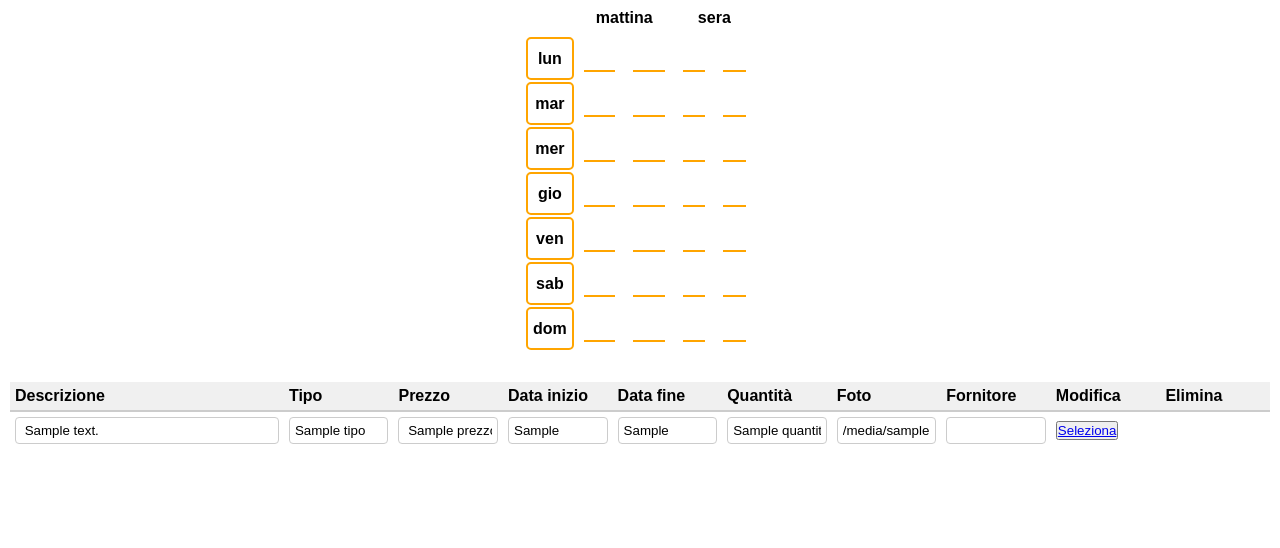
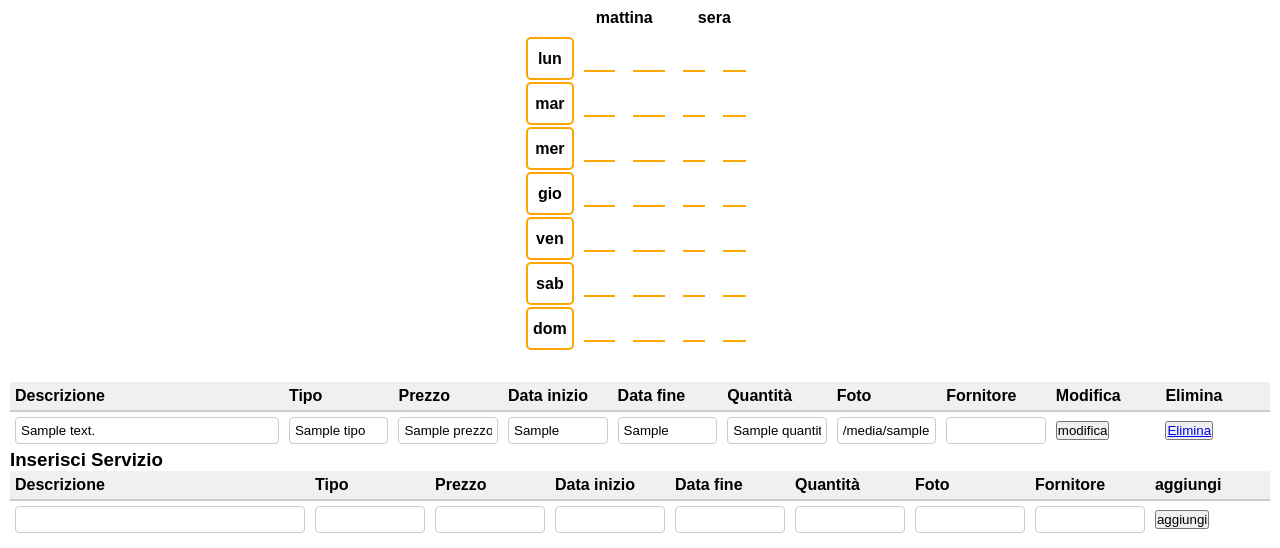
Before and after one commit to tonylm00/BEvent, a Flask app: page /fornitori in a window 1280 px wide. Shown: the part 673-1221 px from the top of the page. Before the commit the page ends 1117 px from the top, so only its background shows below. Run offline with Flask 3, Linux system fonts and the light colour scheme; a database or web service that is not in the repository returns one stand-in record (values such as "Sample title").

Commit message:
conclusa l'implementazione delle seguenti funzioni:Aggiunta,modifica ed elimnina. rimane però da gestire il formato dei campi e la consistenza delle operazioni

```diff
--- a/BEvent_app/Fornitori/FornitoriController.py
+++ b/BEvent_app/Fornitori/FornitoriController.py
@@ -1,5 +1,5 @@
-from flask import Flask, render_template, Blueprint
-from .FornitoriService import get_tutti_servizi,elimina
+from flask import Flask, render_template, Blueprint,request
+from .FornitoriService import get_tutti_servizi,elimina,modifica,aggiungi
 from BEvent_app import Routes
 from flask import redirect, url_for
 
@@ -20,3 +20,36 @@ def elimina_servizio(servizio_id):
     print(servizio_id)
     elimina(servizio_id)
     return redirect(url_for('Fornitori.visualizza'))
+
+@Fornitori.route('/modifica/<servizio_id>',methods=['POST'])
+def modifica_servizio(servizio_id):
+    nuovi_dati = {
+        "Descrizione": request.form.get("descrizione"),
+        "Tipo": request.form.get("tipo"),
+        "Prezzo": request.form.get("prezzo"),
+        "DisponibilitàDataInizio": request.form.get("data_inizio"),
+        "DisponibilitàDataFine": request.form.get("data_fine"),
+        "Quantità": request.form.get("quantità"),
+        "FotoServizo": request.form.get("foto_servizio"),
+        "fornitore_associato": request.form.get("fornitore_associato")
+
+    }
+
+    modifica(nuovi_dati,servizio_id);
+    return redirect(url_for('Fornitori.visualizza'))
+@Fornitori.route('/aggiungi', methods = ['POST'])
+def aggiungi_servizio():
+    nuovi_dati = {
+        "Descrizione": request.form.get("descrizione"),
+        "Tipo": request.form.get("tipo"),
+        "Prezzo": request.form.get("prezzo"),
+        "DisponibilitàDataInizio": request.form.get("data_inizio"),
+        "DisponibilitàDataFine": request.form.get("data_fine"),
+        "Quantità": request.form.get("quantità"),
+        "FotoServizo": request.form.get("foto_servizio"),
+        "fornitore_associato": request.form.get("fornitore_associato")
+
+    }
+
+    aggiungi(nuovi_dati);
+    return redirect(url_for('Fornitori.visualizza'))
--- a/BEvent_app/Fornitori/FornitoriService.py
+++ b/BEvent_app/Fornitori/FornitoriService.py
@@ -46,3 +46,13 @@ def elimina(servizio_id):
     except Exception as e:
         print("Errore durante l'eliminazione:", e)
         return 0
+def modifica(nuovi_dati,servizio_id):
+    db= get_db()
+    result = db.ServizioOfferto.update_one(
+            {"_id": ObjectId(servizio_id)},
+            {"$set": nuovi_dati}
+        )
+    return result.modified_count
+def aggiungi(nuovi_dati):
+    db= get_db()
+    db.ServizioOfferto.insert_one(nuovi_dati)
--- a/BEvent_app/templates/AreaFornitore.html
+++ b/BEvent_app/templates/AreaFornitore.html
@@ -165,21 +165,58 @@
         <tbody>
         {% for servizio in servizi %}
             <tr>
-                <td><input type="text" name="descrizione" value=" {{ servizio.descrizione }}"></td>
+            <form method="POST" action="{{ url_for('Fornitori.modifica_servizio', servizio_id=servizio._id) }}">
+                <td><input type="text" name="descrizione" value="{{ servizio.descrizione }}"></td>
                 <td><input type="text" name="tipo" value="{{ servizio.tipo }} "></td>
-                <td><input type="text" name="prezzo" value=" {{ servizio.prezzo }} "></td>
-                <td><input type="text" name="data inizio" value="{{ servizio.disponibilita_data_inizio }}"></td>
-                <td><input type="text" name="data fine" value="{{ servizio.disponibilita_data_fine }}"></td>
+                <td><input type="text" name="prezzo" value="{{ servizio.prezzo }} "></td>
+                <td><input type="text" name="data_inizio" value="{{ servizio.disponibilita_data_inizio }}"></td>
+                <td><input type="text" name="data_fine" value="{{ servizio.disponibilita_data_fine }}"></td>
                 <td><input type="text" name="quantità" value="{{ servizio.quantita }}"></td>
                 <td><input type="text" name="foto"  value="{{ servizio.foto_servizio }}"></td>
                 <td><input type="text" name="elimina"></td>
-                <td>   <button type="button" value="{{ servizio._id }}"> <a href="{{ url_for('Fornitori.elimina_servizio', servizio_id=servizio._id) }}">Seleziona</a></button></td>
+                <td>   <button type="submit"> modifica </button></td>
+            </form>
+                <td>   <button type="button" value="{{ servizio._id }}"> <a href="{{ url_for('Fornitori.elimina_servizio', servizio_id=servizio._id) }}">Elimina</a></button></td>
                 <!-- Continua per il resto delle colonne -->
             </tr>
             <!-- Ripeti la riga sopra per quante righe desideri -->
         {% endfor %}
         </tbody>
     </table>
+<h3>Inserisci Servizio</h3>
+<table>
+     <thead>
+            <tr>
+                <th>Descrizione</th>
+                <th>Tipo</th>
+                <th>Prezzo</th>
+                <th>Data inizio</th>
+                <th>Data fine</th>
+                <th>Quantità</th>
+                <th>Foto</th>
+                <th>Fornitore</th>
+                <th>aggiungi</th>
+
+            </tr>
+        </thead>
+        <tbody>
+
+            <tr>
+            <form method="POST" action="{{ url_for('Fornitori.aggiungi_servizio')}}">
+                <td><input type="text" name="descrizione" value=""></td>
+                <td><input type="text" name="tipo" value=""></td>
+                <td><input type="text" name="prezzo" value=""></td>
+                <td><input type="text" name="data_inizio" value=""></td>
+                <td><input type="text" name="data_fine" value=""></td>
+                <td><input type="text" name="quantità" value=""></td>
+                <td><input type="text" name="foto"  value=""></td>
+                <td><input type="text" name="elimina"></td>
+                <td>   <button type="submit"> aggiungi </button></td>
+            </form>
+            </tr>
+
+        </tbody>
+</table>
 </div>
 </body>
 </html>
```
